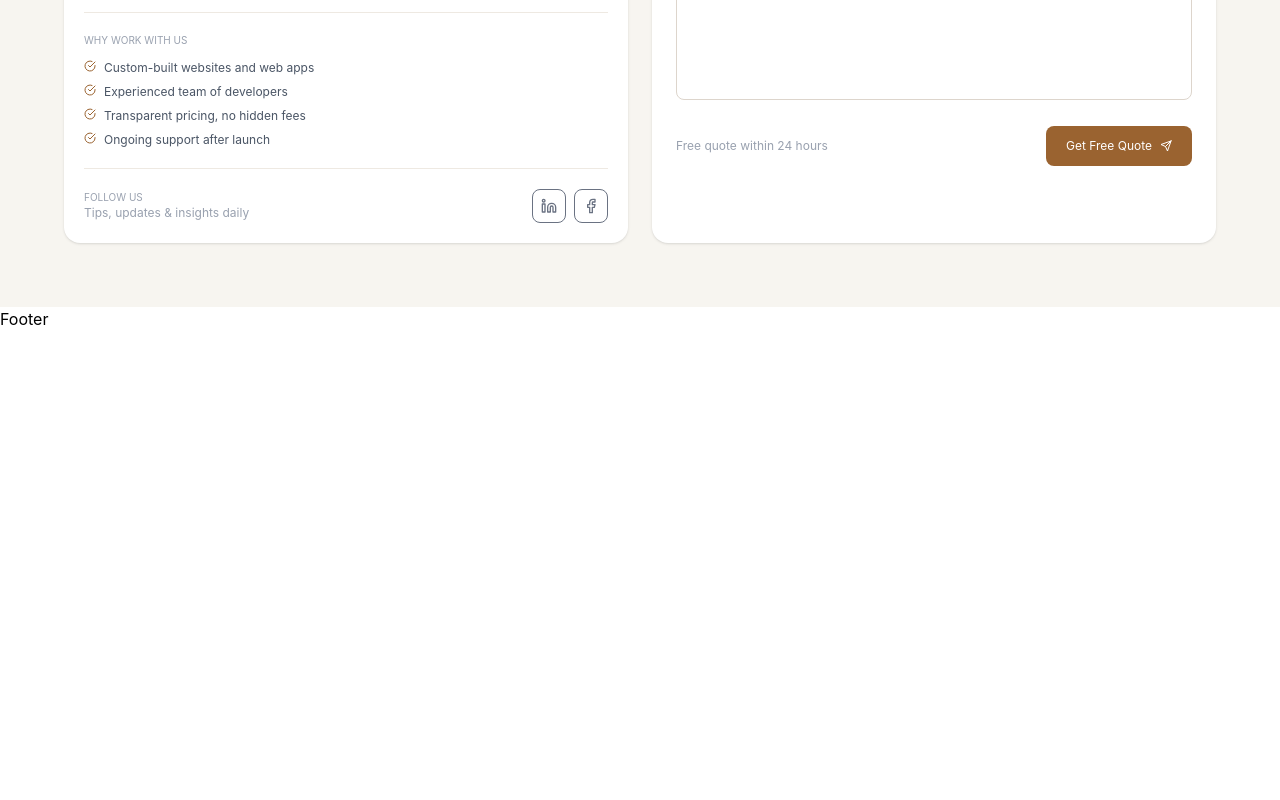
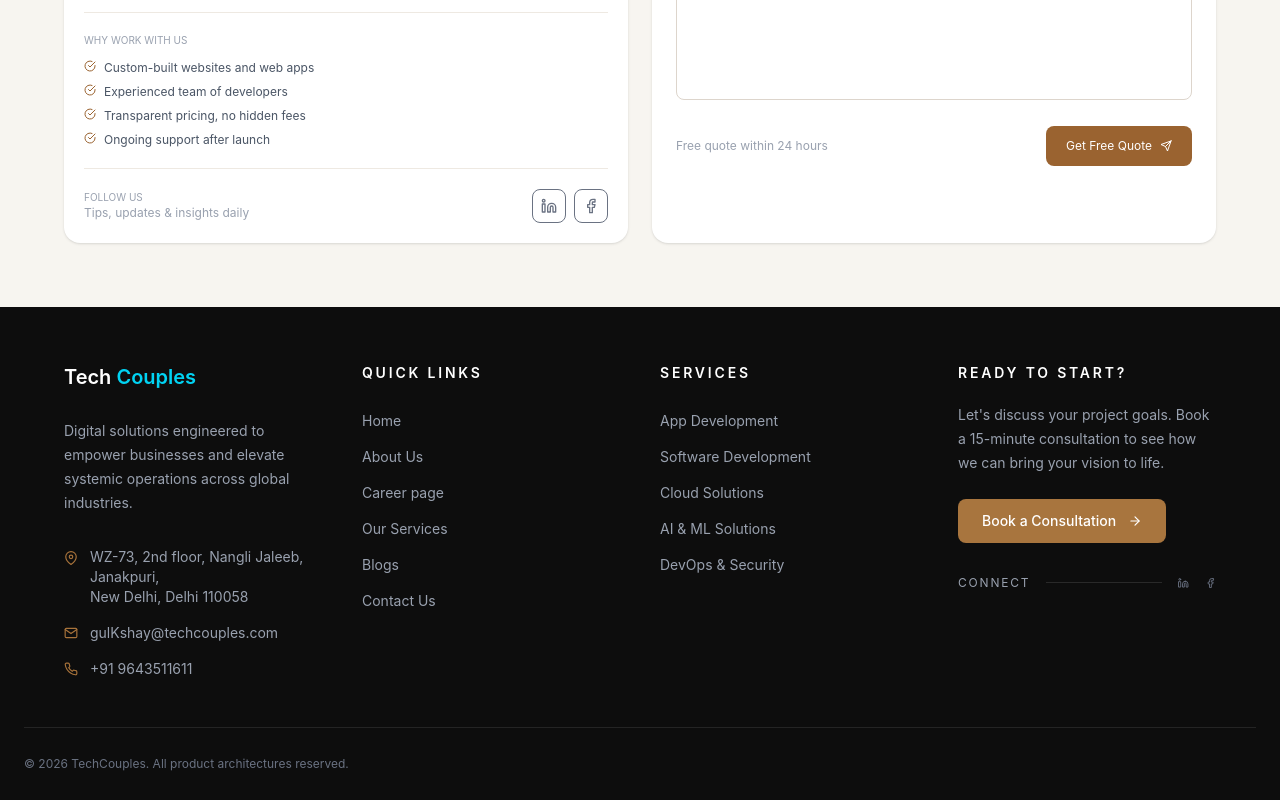
Before and after one commit to Shubham-Rawatt/company-website, a React (Vite) app: page / in a window 1280 px wide. Shown: the part 6770-7570 px from the top of the page. Before the commit the page ends 7101 px from the top, so only its background shows below. Built offline with nearby package versions, Linux system fonts and the light colour scheme.

Commit message:
footer section complete

```diff
--- a/src/components/Footer/footer.jsx
+++ b/src/components/Footer/footer.jsx
@@ -1,9 +1,136 @@
-import React from 'react'
+import React from "react";
+import {
+  FiMapPin,
+  FiMail,
+  FiPhone,
+  FiArrowRight,
+  FiLinkedin,
+  FiFacebook,
+} from "react-icons/fi";
 
 const Footer = () => {
   return (
-    <div>Footer</div>
-  )
-}
+    <footer className="bg-[#0d0d0d] px-6 pt-14 text-gray-400">
+      <div className="mx-auto grid max-w-6xl gap-10 pb-12 md:grid-cols-4">
+        {/* Company Info */}
+        <div>
+          <h2 className="text-xl font-semibold text-white">
+            Tech <span className="text-cyan-400">Couples</span>
+          </h2>
 
-export default Footer
+          <p className="mt-7 max-w-xs text-sm leading-6">
+            Digital solutions engineered to empower businesses and elevate
+            systemic operations across global industries.
+          </p>
+
+          <div className="mt-8 space-y-4 text-sm">
+            <div className="flex gap-3">
+              <FiMapPin className="mt-1 shrink-0 text-[#a8733b]" />
+              <p>
+                WZ-73, 2nd floor, Nangli Jaleeb, Janakpuri,
+                <br />
+                New Delhi, Delhi 110058
+              </p>
+            </div>
+
+            <div className="flex items-center gap-3">
+              <FiMail className="text-[#a8733b]" />
+              <p>gulKshay@techcouples.com</p>
+            </div>
+
+            <div className="flex items-center gap-3">
+              <FiPhone className="text-[#a8733b]" />
+              <p>+91 9643511611</p>
+            </div>
+          </div>
+        </div>
+
+        {/* Quick Links */}
+        <div>
+          <h3 className="text-sm font-semibold tracking-[0.2em] text-white">
+            QUICK LINKS
+          </h3>
+
+          <div className="mt-7 space-y-4 text-sm">
+            <a href="#" className="block hover:text-white">
+              Home
+            </a>
+            <a href="#" className="block hover:text-white">
+              About Us
+            </a>
+            <a href="#" className="block hover:text-white">
+              Career page
+            </a>
+            <a href="#" className="block hover:text-white">
+              Our Services
+            </a>
+            <a href="#" className="block hover:text-white">
+              Blogs
+            </a>
+            <a href="#" className="block hover:text-white">
+              Contact Us
+            </a>
+          </div>
+        </div>
+
+        {/* Services */}
+        <div>
+          <h3 className="text-sm font-semibold tracking-[0.2em] text-white">
+            SERVICES
+          </h3>
+
+          <div className="mt-7 space-y-4 text-sm">
+            <a href="#" className="block hover:text-white">
+              App Development
+            </a>
+            <a href="#" className="block hover:text-white">
+              Software Development
+            </a>
+            <a href="#" className="block hover:text-white">
+              Cloud Solutions
+            </a>
+            <a href="#" className="block hover:text-white">
+              AI & ML Solutions
+            </a>
+            <a href="#" className="block hover:text-white">
+              DevOps & Security
+            </a>
+          </div>
+        </div>
+
+        {/* CTA */}
+        <div>
+          <h3 className="text-sm font-semibold tracking-[0.2em] text-white">
+            READY TO START?
+          </h3>
+
+          <p className="mt-5 text-sm leading-6">
+            Let's discuss your project goals. Book a 15-minute consultation to
+            see how we can bring your vision to life.
+          </p>
+
+          <button className="mt-6 flex items-center gap-3 rounded-lg bg-[#a8753e] px-6 py-3 text-sm font-medium text-white hover:bg-[#b7834d]">
+            Book a Consultation
+            <FiArrowRight />
+          </button>
+
+          <div className="mt-8 flex items-center gap-4 text-xs">
+            <span className="tracking-[0.15em]">CONNECT</span>
+
+            <span className="h-px w-32 bg-[#292929]"></span>
+
+            <FiLinkedin className="text-gray-500 hover:text-white" />
+            <FiFacebook className="text-gray-500 hover:text-white" />
+          </div>
+        </div>
+      </div>
+
+      {/* Bottom */}
+      <div className="border-t border-[#242424] py-7 text-xs text-gray-500">
+        © 2026 TechCouples. All product architectures reserved.
+      </div>
+    </footer>
+  );
+};
+
+export default Footer;
```
